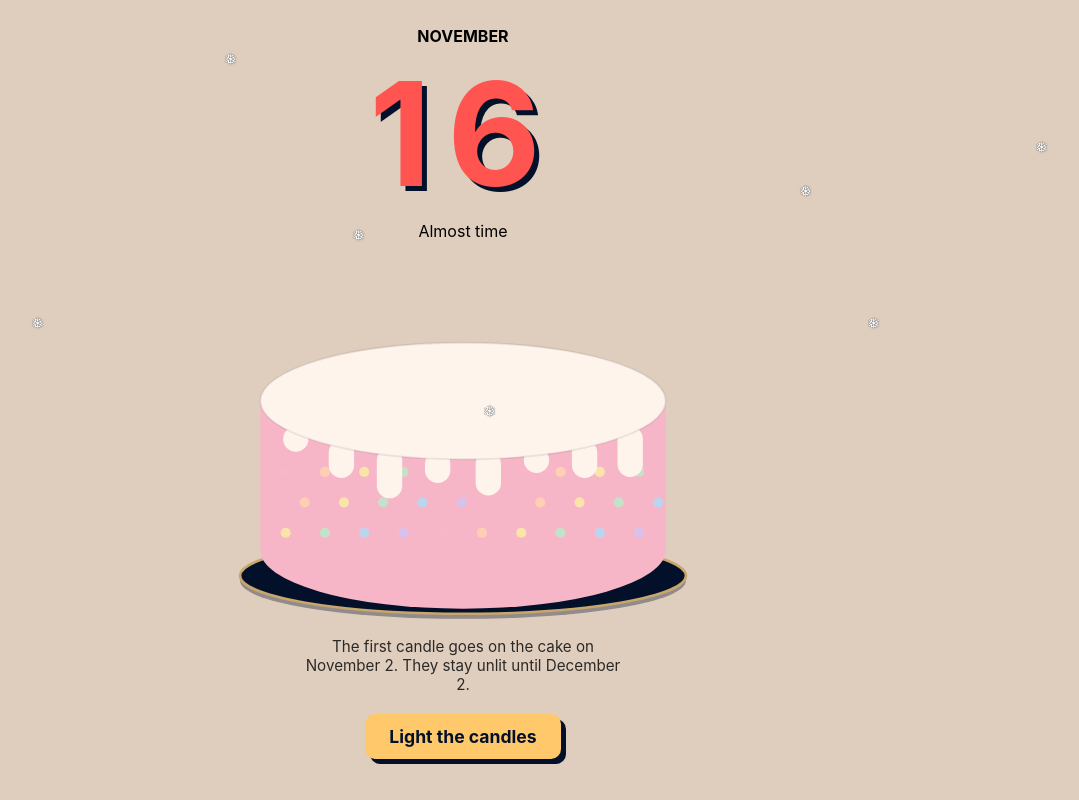
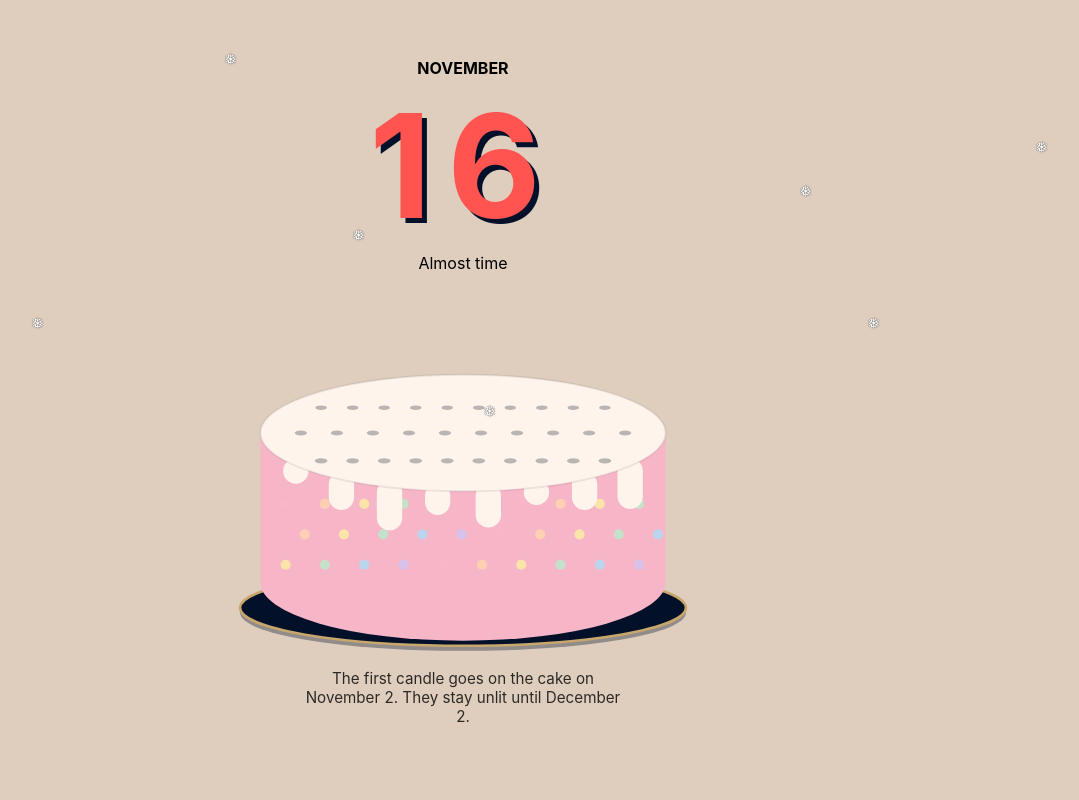
Before and after one commit to josue-rojas/advent-calendar, a React (Create React App) app: page / in a window 1280 px wide. Shown: the whole page, without its empty margins (177-1256 px from the left). Built offline with nearby package versions, Linux system fonts and the light colour scheme.

Commit message:
auto light

```diff
--- a/src/App.tsx
+++ b/src/App.tsx
@@ -10,6 +10,7 @@ import {
   dateKey,
   formatLong,
   hashFor,
+  isSameDay,
   parseHash,
   presentKey,
   runwayDays,
@@ -21,6 +22,11 @@ import {
 export type { Present } from './types';
 
 type View = 'date' | 'note';
+
+// On Dec 2 the candles light themselves. Wait a beat so the unlit cake is seen first, then let the
+// staggered flame animation play (30 candles x 90ms) before opening the birthday note.
+const LIGHT_DELAY_MS = 800;
+const NOTE_AFTER_LIT_MS = 3600;
 
 // max 10
 function SnowFlakes({ num, snowflake = '❅', rise = false }: { num: number; snowflake?: string; rise?: boolean }) {
@@ -61,13 +67,6 @@ function App() {
     return () => window.removeEventListener('hashchange', onHashChange);
   }, []);
 
-  // After the candles light up, show the day's note.
-  useEffect(() => {
-    if (!lit) return;
-    const t = window.setTimeout(() => setView('note'), 1800);
-    return () => window.clearTimeout(t);
-  }, [lit]);
-
   const now = new Date();
   const params = new URLSearchParams(window.location.search);
   const preview = params.has('preview');
@@ -76,6 +75,21 @@ function App() {
   const parsed = parseHash(hash);
   const date = parsed.kind === 'date' ? parsed.date : startOfDay(now);
   const key = dateKey(date);
+  const isBirthday = isSameDay(date, FINALE_DATE);
+
+  // Dec 2 (or ?finale): light the candles automatically.
+  useEffect(() => {
+    if (!finaleMode) return;
+    const t = window.setTimeout(() => setLit(true), LIGHT_DELAY_MS);
+    return () => window.clearTimeout(t);
+  }, [finaleMode]);
+
+  // Once they're lit, open the birthday note (only when the birthday itself is on screen).
+  useEffect(() => {
+    if (!lit || !isBirthday) return;
+    const t = window.setTimeout(() => setView('note'), NOTE_AFTER_LIT_MS);
+    return () => window.clearTimeout(t);
+  }, [lit, isBirthday]);
 
   // Dates in the future stay locked unless ?preview is set.
   const locked = !preview && startOfDay(date) > startOfDay(now);
@@ -130,11 +144,6 @@ function App() {
         currentKey={key}
         onSelect={openDay}
       />
-      {true && !lit && (
-        <button type="button" className="lightButton" onClick={() => setLit(true)}>
-          Light the candles
-        </button>
-      )}
     </div>
   );
 }
--- a/src/Cake.css
+++ b/src/Cake.css
@@ -80,25 +80,6 @@
   to { opacity: 1; transform: translateY(0); }
 }
 
-.lightButton {
-  appearance: none;
-  background-color: #ffc86b;
-  border: 0;
-  border-radius: 10px;
-  box-shadow: 5px 5px rgb(2, 17, 41);
-  color: rgb(2, 17, 41);
-  cursor: pointer;
-  font: inherit;
-  font-size: 1.1rem;
-  font-weight: bold;
-  margin-top: 20px;
-  padding: 12px 24px;
-}
-
-.lightButton:focus-visible {
-  outline: 2px solid rgb(255, 84, 79);
-  outline-offset: 3px;
-}
 
 @media (prefers-reduced-motion: reduce) {
   .arrive { animation: none; }
--- a/src/Cake.tsx
+++ b/src/Cake.tsx
@@ -98,7 +98,7 @@ function Cake({ days, through, finale, lit, currentKey, onSelect }: CakeProps) {
           const vars = { '--wax': WAX[(day.n - 1) % WAX.length], '--i': day.n } as CSSProperties;
           return (
             <g key={day.key} transform={`translate(${x} ${y}) scale(${scale})`} style={vars}>
-              {present && <ellipse className="hole" cx={0} cy={0} rx={5} ry={2} />}
+              <ellipse className="hole" cx={0} cy={0} rx={5} ry={2} />
               {current && <ellipse className="currentRing" cx={0} cy={0} rx={9} ry={3.4} />}
               {present && (
                 <g className={arriving ? 'arrive' : ''}>
```
Also changed, not shown: 1 other file (tests, documents, lock files or other folders).
